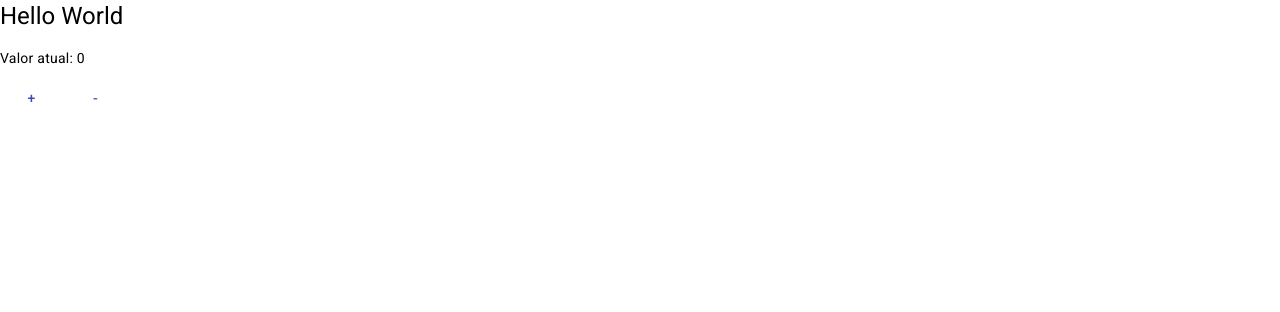
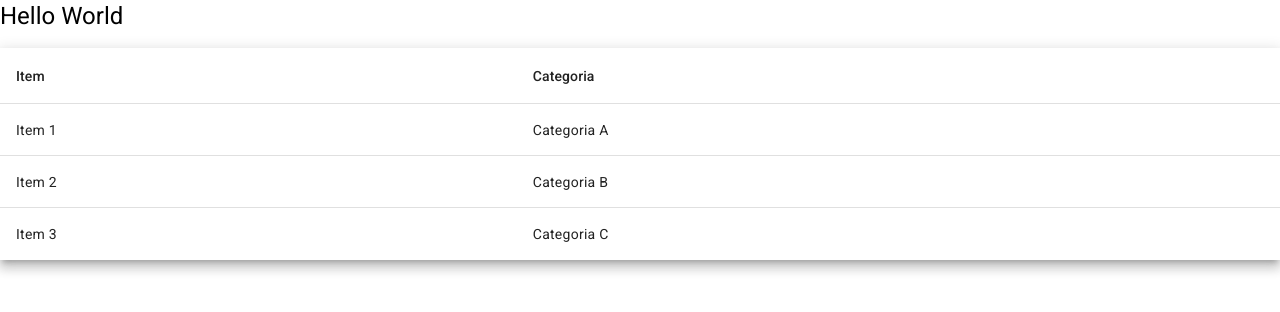
Before and after one commit to iamdiniz/exercicios-angular, an Angular app: page / in a window 1280 px wide. Shown: the top 312 px of the page. Built offline with nearby package versions, Linux system fonts and the light colour scheme.

Commit message:
exercise 2 resolved

```diff
--- a/src/app/app.component.html
+++ b/src/app/app.component.html
@@ -1,2 +1,2 @@
 <h1>Hello World</h1>
-<app-contador-component></app-contador-component>
+<app-list-items></app-list-items>
--- a/src/app/app.module.ts
+++ b/src/app/app.module.ts
@@ -1,18 +1,22 @@
 import { NgModule } from '@angular/core';
 import { MatButtonModule } from '@angular/material/button';
+import { MatTableModule } from '@angular/material/table';
 import { BrowserModule } from '@angular/platform-browser';
 import { BrowserAnimationsModule } from '@angular/platform-browser/animations';
 
 import { AppRoutingModule } from './app-routing.module';
 import { AppComponent } from './app.component';
 import { ContadorComponentComponent } from './exercicio1/contador-component/contador-component.component';
+import { ListItemsComponent } from './exercicio2/list-items/list-items.component';
 
 @NgModule({
   declarations: [
     AppComponent,
-    ContadorComponentComponent
+    ContadorComponentComponent,
+    ListItemsComponent
   ],
   imports: [
+    MatTableModule,
     MatButtonModule,
     BrowserModule,
     AppRoutingModule,
--- /dev/null
+++ b/src/app/exercicio2/list-items/list-items.component.html
@@ -0,0 +1,17 @@
+<table mat-table [dataSource]="itens" class="mat-elevation-z8">
+
+  <!-- Name Column -->
+  <ng-container matColumnDef="name">
+    <th mat-header-cell *matHeaderCellDef>Item</th>
+    <td mat-cell *matCellDef="let item"> {{ item.name }} </td>
+  </ng-container>
+
+  <!-- Category Column -->
+  <ng-container matColumnDef="category">
+    <th mat-header-cell *matHeaderCellDef>Categoria</th>
+    <td mat-cell *matCellDef="let item"> {{ item.category }} </td>
+  </ng-container>
+
+  <tr mat-header-row *matHeaderRowDef="displayedColumns"></tr>
+  <tr mat-row *matRowDef="let row; columns: displayedColumns;"></tr>
+</table>
--- /dev/null
+++ b/src/app/exercicio2/list-items/list-items.component.ts
@@ -0,0 +1,18 @@
+import { Component } from '@angular/core';
+
+@Component({
+  selector: 'app-list-items',
+  templateUrl: './list-items.component.html',
+  styleUrls: ['./list-items.component.css']
+})
+export class ListItemsComponent {
+
+  itens = [
+    { name: 'Item 1', category: 'Categoria A' },
+    { name: 'Item 2', category: 'Categoria B' },
+    { name: 'Item 3', category: 'Categoria C' },
+  ];
+
+  displayedColumns: string[] = ['name', 'category'];
+
+}
```
Also changed, not shown: src/app/exercicio2/list-items/list-items.component.css (added).
